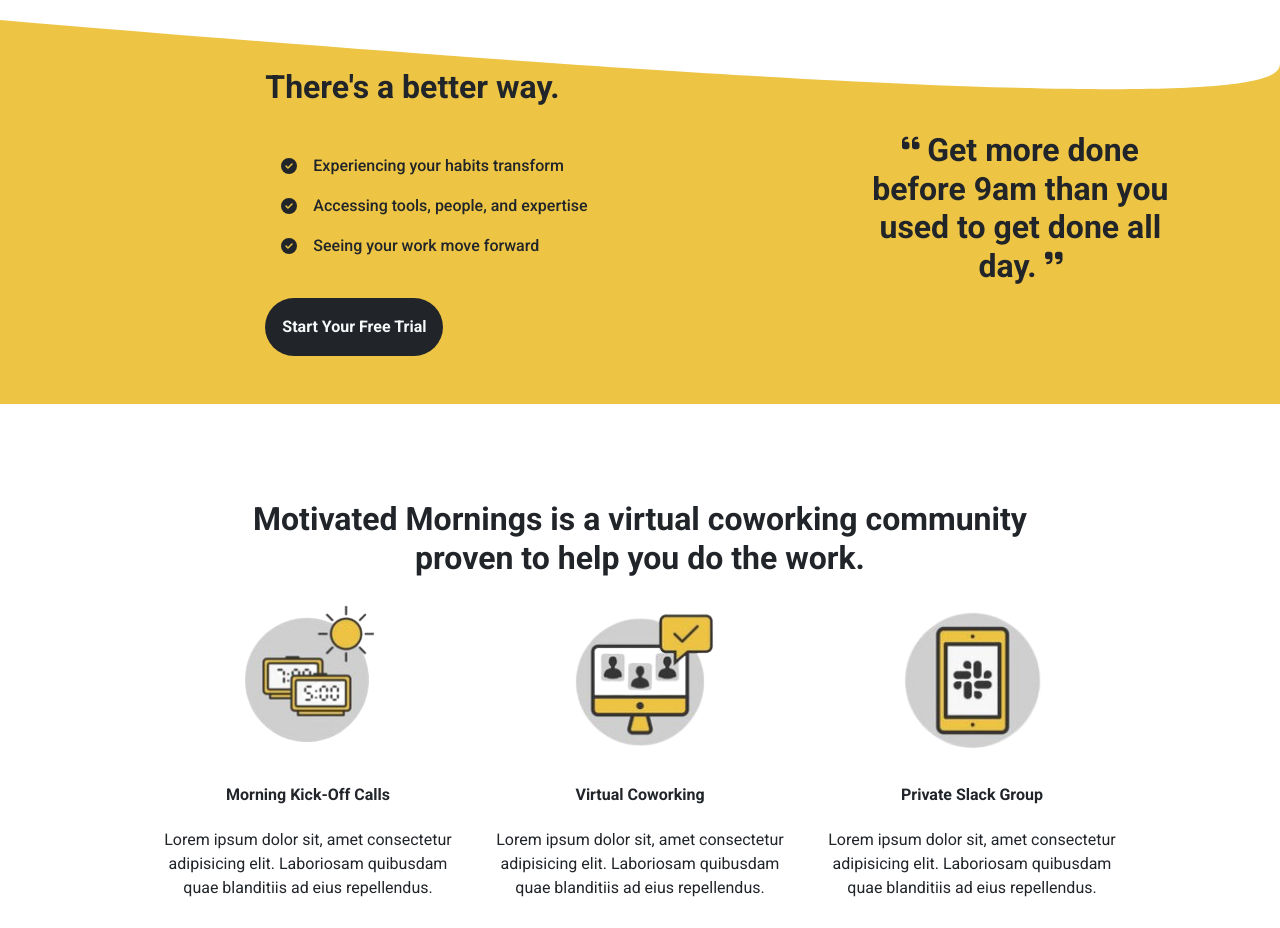
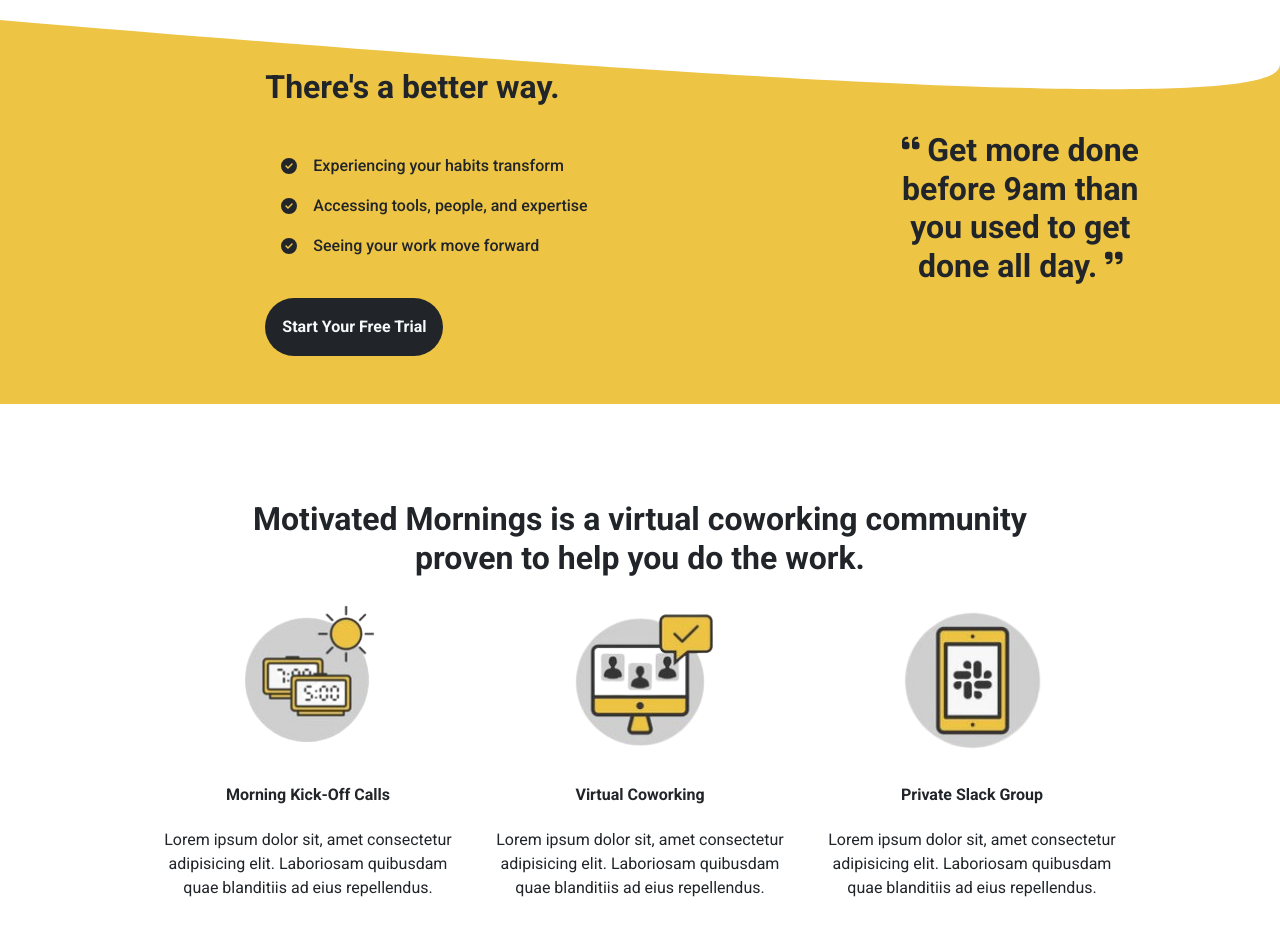
Before and after one commit to Ajith369369/motivated-mornings-frontend, a React (Vite) app: page / in a window 1280 px wide. Shown: the part 1340-2268 px from the top of the page. Built offline with nearby package versions, Linux system fonts and the light colour scheme; a web font is replaced by a local one.

Commit message:
Add padding.

```diff
--- a/src/components/Header.jsx
+++ b/src/components/Header.jsx
@@ -178,7 +178,7 @@ function Header() {
             </div>
             <div className="col-xs-0 col-md-2"></div>
             <div className="col-xs-6 col-md-3 d-flex justify-content-center align-items-center py-3">
-              <div>
+              <div className="px-3">
                 <h2 className="text-center buttonFntWght">
                   <FontAwesomeIcon icon={faQuoteLeft} className="quotes me-2" />
                   Get more done before 9am than you used to get done all day.
```
